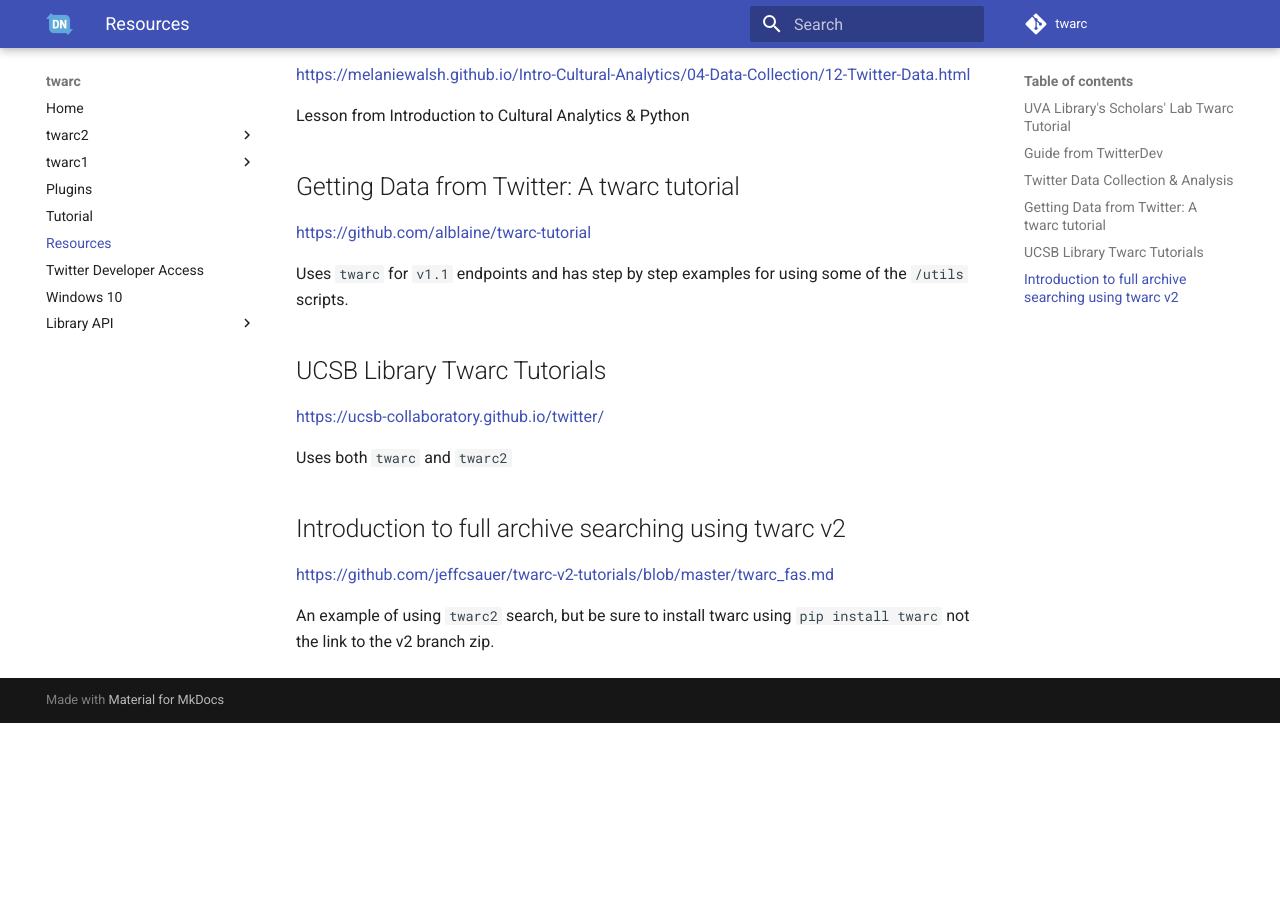
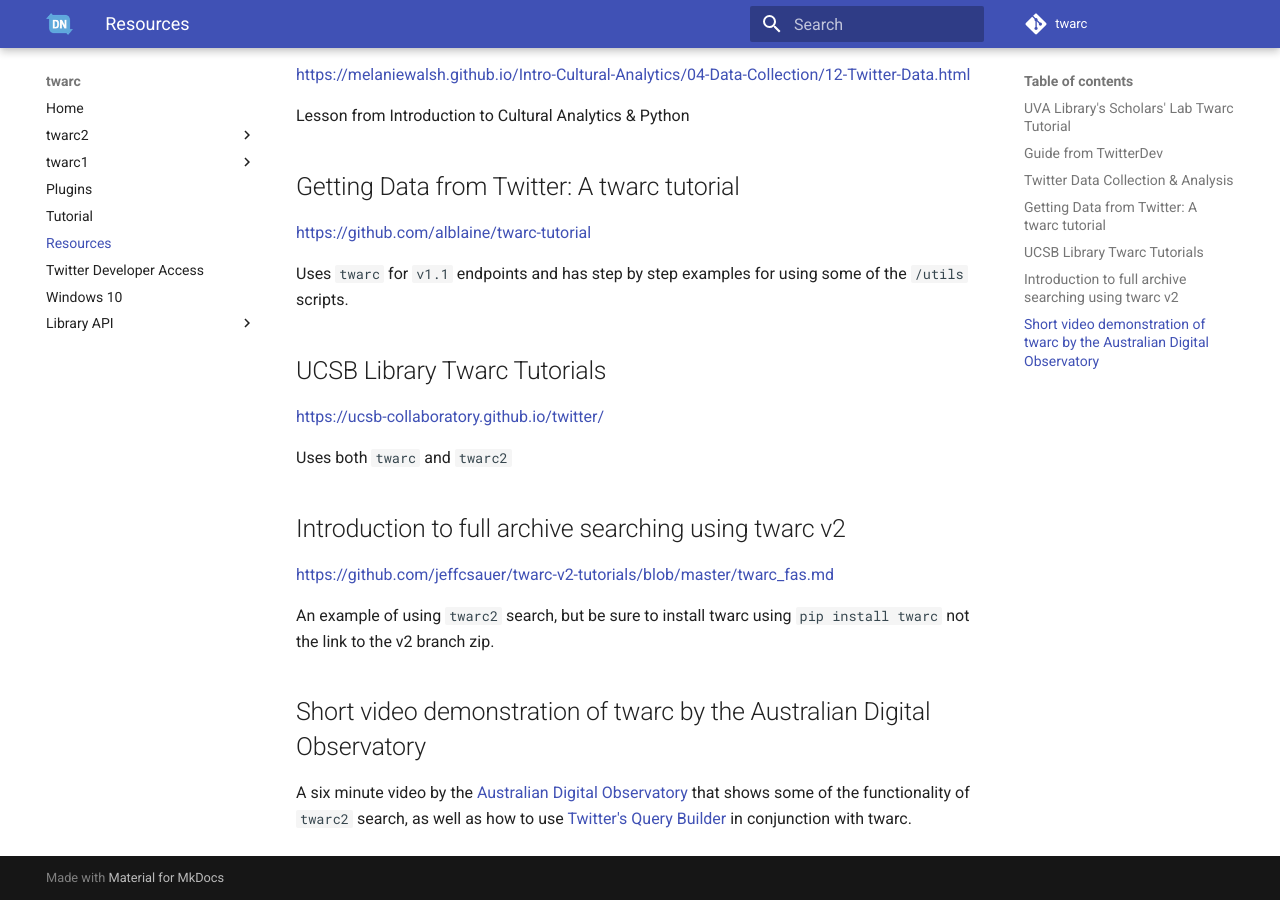
Before and after one commit to DocNow/twarc, an MkDocs documentation site: the page built from docs/resources.md, in a window 1280 px wide and 900 px high, scrolled down 679 px. Built offline with MkDocs 1.6.1 and Material for MkDocs 9.7.7, drawn with Linux system fonts in a browser that asks for light colours; comment, search, counter and statistics services are not loaded; before the commit the page ends 1402 px from its top, so only the background shows below that.

Commit message:
Added link to short video demonstration of twarc

```diff
--- a/docs/resources.md
+++ b/docs/resources.md
@@ -37,3 +37,7 @@
 <https://github.com/jeffcsauer/twarc-v2-tutorials/blob/master/twarc_fas.md>
 
 An example of using `twarc2` search, but be sure to install twarc using `pip install twarc` not the link to the v2 branch zip.
+
+## Short video demonstration of twarc by the Australian Digital Observatory
+
+A six minute video by the [Australian Digital Observatory](https://www.digitalobservatory.net.au/) that shows some of the functionality of `twarc2` search, as well as how to use [Twitter's Query Builder](https://developer.twitter.com/apitools/query?query=) in conjunction with twarc.
```
